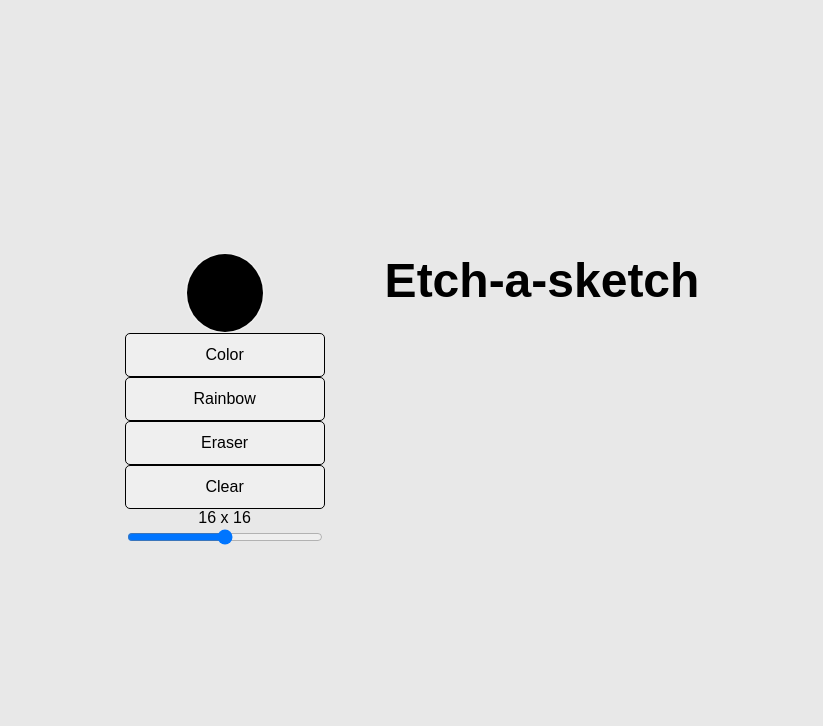
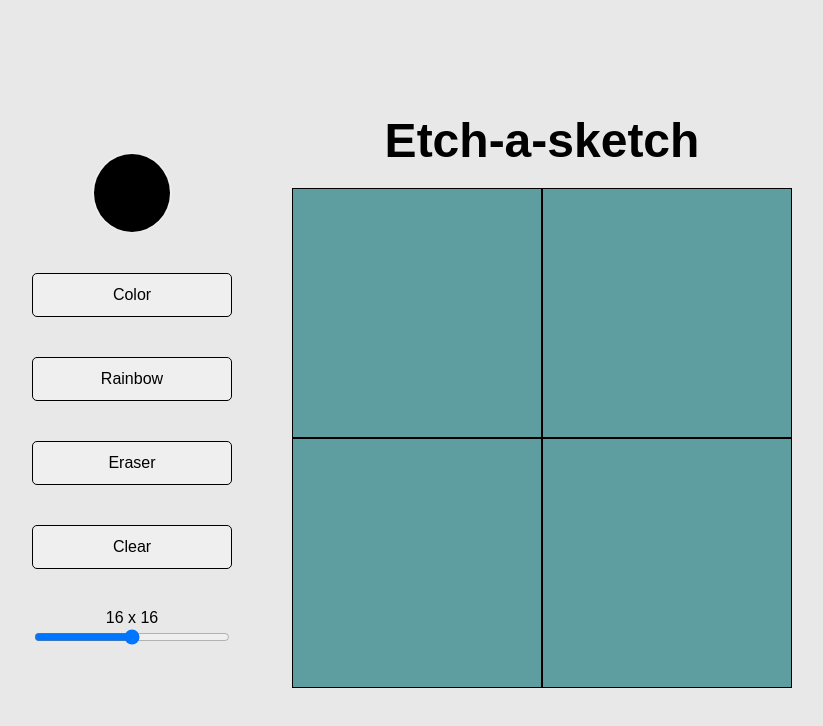
Before and after one commit to ElijahShin/etch-a-sketch, a plain HTML site: page index.html in a window 1280 px wide. Shown: the whole page, without its empty margins (228-1051 px from the left). Drawn offline with Linux system fonts and the light colour scheme.

Commit message:
Add grid for future JS functionality

```diff
--- a/index.html
+++ b/index.html
@@ -8,21 +8,37 @@
   <body>
     <div class="outer-wrapper">
       <div class="main-wrapper">
-        <div class="left-wrapper flex">
+        <div class="left-wrapper">
           <input type="color">
           <button>Color</button>
           <button>Rainbow</button>
           <button>Eraser</button>
           <button>Clear</button>
-          <label id="gridSize">16 x 16</label>
-          <input for="gridSize" type="range">
+          <div class="range-wrapper">
+            <label id="gridSize">16 x 16</label>
+            <input for="gridSize" type="range">
+          </div>
+
         </div>
-        <div class="right-wrapper flex">
+
+        <div class="right-outer-wrapper">
           <h1>Etch-a-sketch</h1>
-          <div class="grid-wrapper">
+          <div class="right-inner-wrapper">
+            <div class="grid-wrapper">
+              <div class="grid-row">
+                <div class="grid-box"></div>
+                <div class="grid-box"></div>
+              </div>
+              <div class="grid-row">
+                <div class="grid-box"></div>
+                <div class="grid-box"></div>
+              </div>
 
+            </div>
           </div>
         </div>
+
+
       </div>
     </div>
 
```
